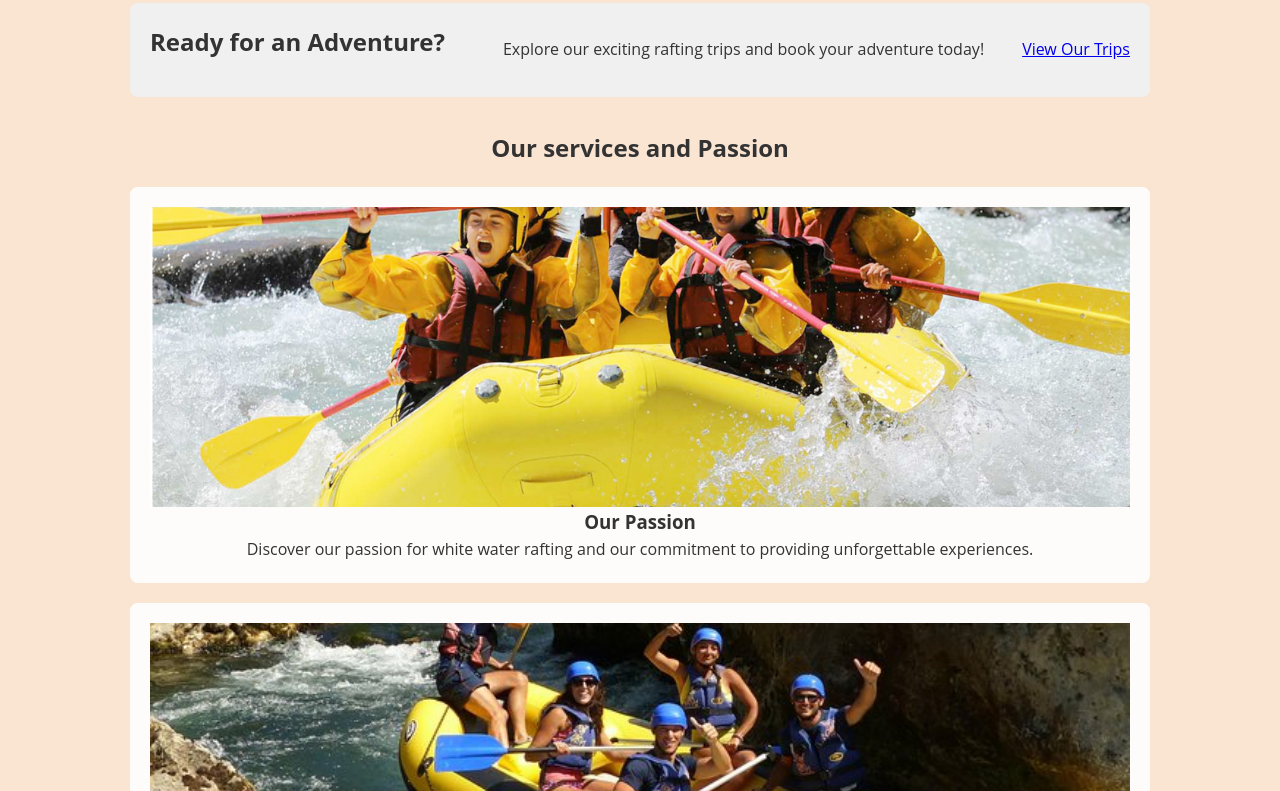
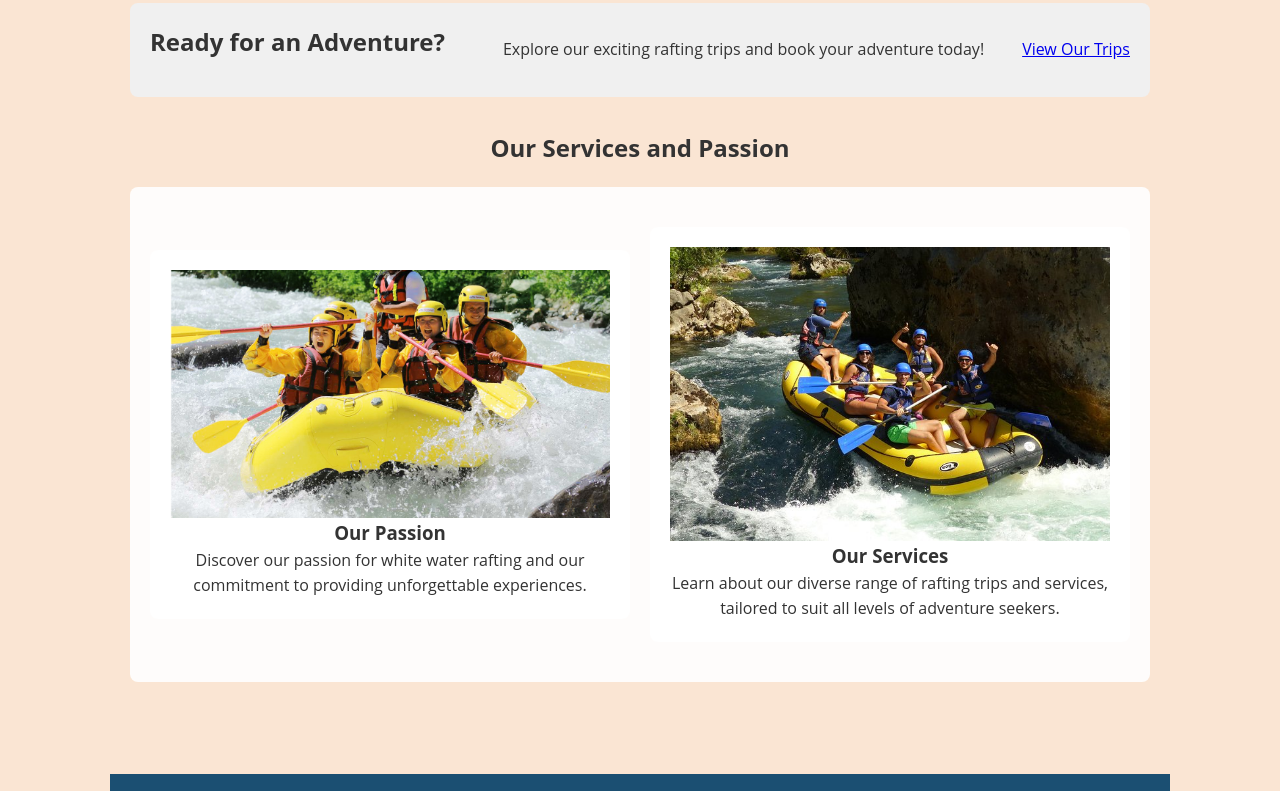
Before and after one commit to Neuil09/wdd130, a plain HTML site: page wwr/index.html in a window 1280 px wide. Shown: the part 1011-1802 px from the top of the page. Drawn offline with Linux system fonts and the light colour scheme.

Commit message:
done  I hope

```diff
--- a/wwr/index.html
+++ b/wwr/index.html
@@ -20,11 +20,13 @@
             </ul>
         </nav>
     </header>
+
     <main>
         <section class="hero">
             <img src="images/hero-home.jpg" alt="Rafting Adventure">
             <h1 class="hero-message">Experience the Thrill of White Water Rafting</h1>
         </section>
+
         <section class="newsletter">
             <h2>Sign Up for Our Newsletter</h2>
             <form>
@@ -35,13 +37,15 @@
                 <button type="submit">Subscribe</button>
             </form>
         </section>
+
         <section class="call-to-action">
             <h2>Ready for an Adventure?</h2>
             <p>Explore our exciting rafting trips and book your adventure today!</p>
             <a href="trips.html">View Our Trips</a>
         </section>
-        <h2>Our services and Passion</h2>
-        <class="grid-section">
+
+        <h2>Our Services and Passion</h2>
+        <section class="grid-section">
             <article class="grid-item">
                 <img src="images/rafting-grid1.jpg" alt="Rafting Experience 1">
                 <h3>Our Passion</h3>
@@ -54,8 +58,9 @@
                 <p>Learn about our diverse range of rafting trips and services, tailored to suit all levels of adventure
                     seekers.</p>
             </article>
-            </section>
+        </section>
     </main>
+
     <footer>
         <p>&copy; 2025 White Water Rafting | Created by Assan Mahougnon Cluvet Frepel Verneuil</p>
         <div class="social-media">
```
Also changed, not shown: wwr/trips.html (+1 -1 lines).
